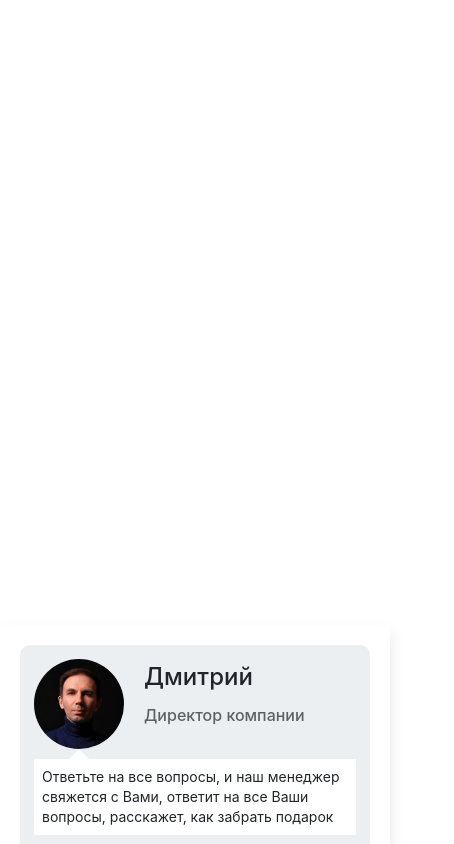
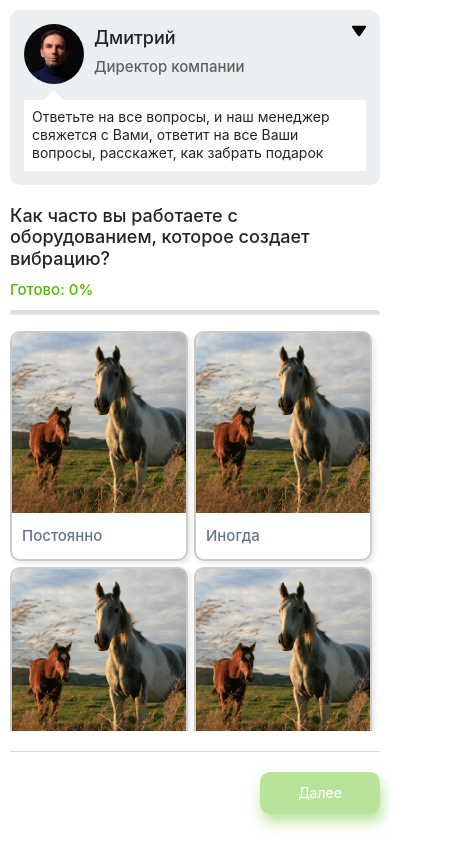
Before and after one commit to alexandr1223/quiz-travel-pskov, a website: page src/index.html in a window 390 px wide. Both pictures are taken after a click on the element "Далее". Shown: the top 844 px of the page, 454 px wide, since content can reach past the window. Drawn offline with nearby package versions, Linux system fonts and the light colour scheme.

Commit message:
Рефакторинг адаптива

```diff
--- a/src/index.html
+++ b/src/index.html
@@ -178,6 +178,7 @@
                 </div>
 
                 <div class="content-right">
+                    <img class="content-right__arrow img-svg" src="img/icon/play.svg">
                     <div class="content-right__block">
                         <img src="img/man-img.jpg" class="content-right__img" alt="">
                         <div class="content-right__flex">
--- a/src/js/script.js
+++ b/src/js/script.js
@@ -26,12 +26,29 @@ window.addEventListener('DOMContentLoaded', () => {
             document.querySelector('.content__hi').style.cssText = "left: -100%; opacity: 0; visibility: hidden"
             function quizShow(){
                 let block = document.querySelector('.content__all')
-                block.style.cssText = "right: 50%; opacity: 1; visibility: visible"
+                block.style.cssText = "display: flex; right: 50%; opacity: 1; visibility: visible"
             }
             setTimeout(quizShow(), 1000)
         })
     }
     firstScreenHide();
+
+    // Открытие блока с бонусами на моб версии
+    function bonusShow() {
+        document.querySelector('.content-right').addEventListener('click', () => {
+            if (document.querySelector('.content-right').classList.contains('bonusShow')) {
+                document.querySelector('.content-right').classList.remove('bonusShow');
+                document.querySelector('.content-right__arrow').style.cssText = 'transform: rotate(90deg)';
+                document.querySelector('.content-right--bonus').style.cssText = 'display: none';
+            } else {
+                document.querySelector('.content-right').classList.add('bonusShow');
+                document.querySelector('.content-right__arrow').style.cssText = 'transform: rotate(270deg)';
+                document.querySelector('.content-right--bonus').style.cssText = 'display: block';
+            }
+
+        })
+    }
+    bonusShow();
 
     function optionClick() { // Выбор варианта ответа
         let selected = null;
--- a/src/sass/_media.sass
+++ b/src/sass/_media.sass
@@ -217,7 +217,7 @@
         width: 100%
         background-size: 100% 100%
         height: 100%
-        background: #ffffff
+        overflow: hidden
         &-header
             padding: 6px 20px
             justify-content: space-between
@@ -233,27 +233,52 @@
                     font-size: 12px
             &__text
                 font-size: 14px
-
+    .bonus
+        &__block
+            flex-direction: column
+        &__item
+            width: 100%
+            max-width: 300px
+            margin: 0 auto
+            &:last-child
+                margin-top: 10px
     .content
         width: 100%
-        padding: 20px 20px 40px 20px
+        padding: 10px
         flex-direction: column
-        position: static
-        transform: translate(0)
         border-radius: 0px
-        background: #ffffff
+        top: 0
+        transform: translate(-50%, 0)
+        background: #fff
+        box-shadow: none
+        &__all
+            right: 0
+        &__hi
+            margin-top: 60px
+            height: auto
+            min-height: auto
+            width: 80%
+            border-radius: 10px
+            background: rgba(255,255,255,0.8)
         &-left
             width: 100%
             order: 2
             border-right: none
             margin-top: 20px
             margin-right: 0
+            padding: 0
+
             &__first-screen
-                width: 80%
                 max-width: 600px
-                transform: translate(-50%, -70%)
+                position: static
+                transform: translate(0%, 0%)
+                margin: 0 auto
+                width: 100%
+                padding: 20px 10px
                 h1
                     font-size: 24px
+                    line-height: 130%
+                    width:
             &__first-btn
                 font-size: 16px
                 padding: 14px 20px
@@ -264,16 +289,37 @@
             background: #ECEFF1
             padding: 14px
             border-radius: 10px
+            &__arrow
+                display: block
+                position: absolute
+                top: 14px
+                right: 14px
+                width: 14px
+                height: 14px
+                transform: rotate(90deg)
+                transition: .4s
+            &--bonus
+                margin-top: 20px
+                display: none
             &__title
                 text-align: left
+                font-size: 18px
             &__subtitle
                 text-align: left
+                margin-top: 6px
+                font-size: 15px
             &__flex
-                margin-left: 20px
+                margin-left: 10px
+            &__img
+                width: 60px
+                height: 60px
             &__text
                 font-size: 14px
-                margin-top: 10px
-                line-height: 20px
+                margin-top: 16px
+                line-height: 130%
+                &:before
+                    left: 20px
+
         &-start
             width: 80%
             &__title
@@ -288,7 +334,10 @@
             transform: translate(0)
             margin-top: 0
             padding: 0
+            max-height: 400px
+            min-height: auto
             &__progress
+                margin-bottom: 16px
                 &--title
                     font-size: 15px
                 &--block
@@ -296,8 +345,8 @@
             &__line
             &__title
                 font-size: 18px
-                margin-bottom: 20px
-                line-height: 25px
+                margin-bottom: 10px
+                line-height: 120%
                 min-height: auto
                 span
                     display: block
@@ -310,28 +359,32 @@
                 line-height: 20px
                 margin-bottom: 18px
             &__block
-                display: flex
-                flex-direction: column
+                display: grid
+                grid-template-columns: 1fr 1fr
+                grid-gap: 6px
                 margin-top: 0
                 width: 100%
                 max-width: 550px
-                grid-gap: 0px
+                margin-right: 8px
             &__item
                 width: 100%
                 font-size: 14px
-                padding: 14px 18px
-                margin: 6px 0
                 border-radius: 10px
                 min-width: 100%
                 height: max-content
                 display: flex
                 box-shadow: rgba(0, 0, 0, .08) 2px 2px 4px 1px
+                span
+                    font-size: 15px
+                    padding: 6px 6px 6px 10px
+                    min-height: 46px
             &__navigation
                 width: 100%
                 margin: 0 auto
                 margin-top: 20px
                 display: flex
                 grid-gap: 20px
+                margin-bottom: 10px
             &__next,
             &__prev
                 width: 120px
@@ -382,8 +435,6 @@
     .content
         &-quiz
             &__item
-                min-width: 100%
-                padding: 12px 18px
             &__next,
             &__prev
                 padding: 12px 18px
```
Also changed, not shown: src/css/style.min.css, src/img/icon/play.svg (added).
